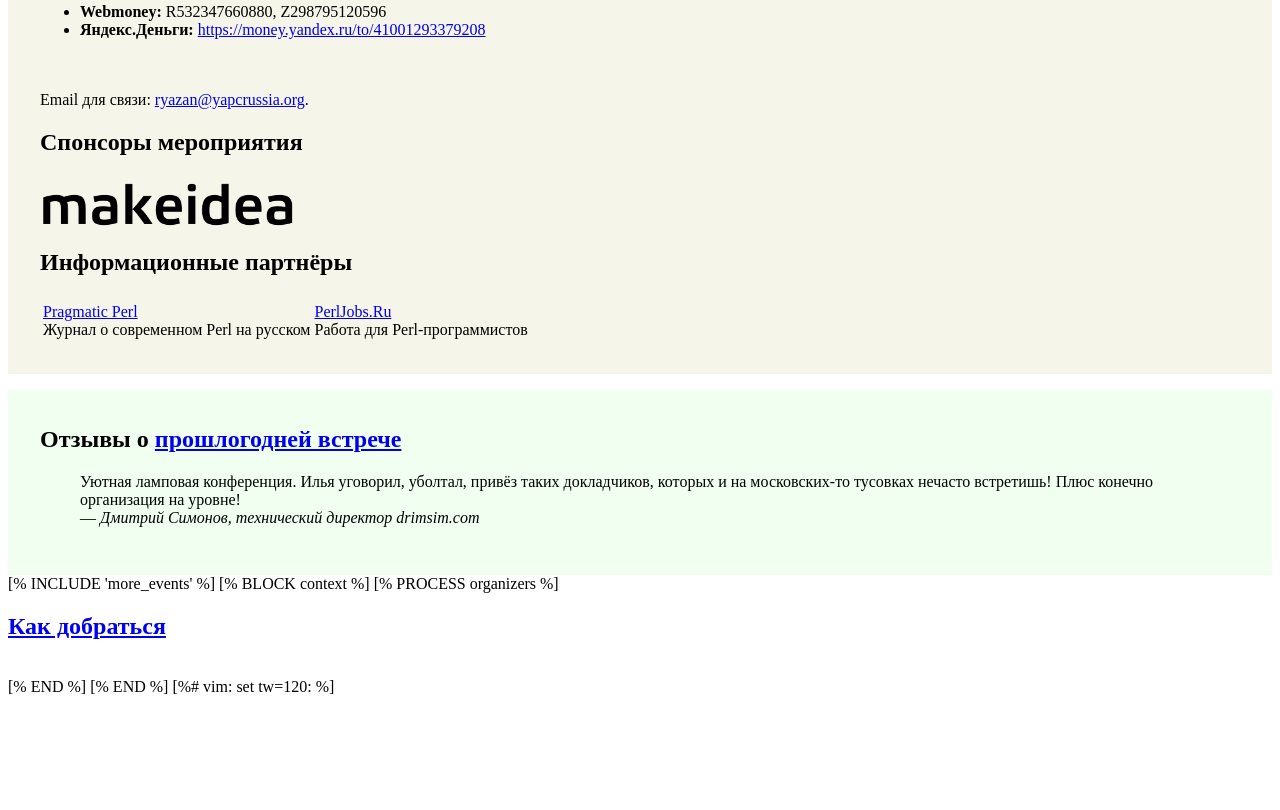
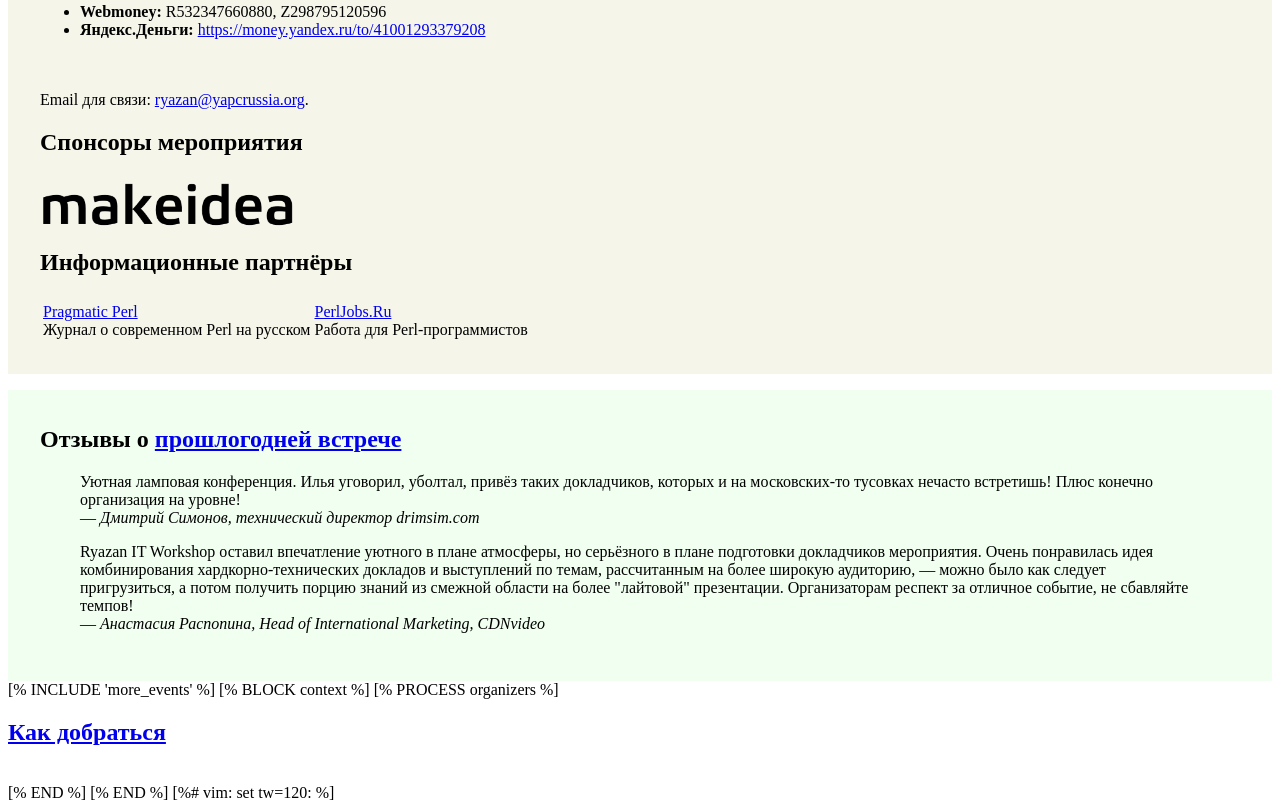
Before and after one commit to ichesnokov/ryazan2018, a plain HTML site: page actdocs/static/index.html in a window 1280 px wide. Shown: the part 705-1515 px from the top of the page. Before the commit the page ends 1409 px from the top, so only its background shows below. Drawn offline with Linux system fonts and the light colour scheme; files whose address does not match are found by name.

Commit message:
Отзыв от Насти

```diff
--- a/actdocs/static/index.html
+++ b/actdocs/static/index.html
@@ -122,6 +122,16 @@
       <cite>Дмитрий Симонов, технический директор drimsim.com</cite>
     </footer>
   </blockquote>
+  <blockquote>
+    Ryazan IT Workshop оставил впечатление уютного в плане атмосферы, но серьёзного в плане подготовки докладчиков
+    мероприятия. Очень понравилась идея комбинирования хардкорно-технических докладов и выступлений по темам,
+    рассчитанным на более широкую аудиторию, &mdash; можно было как следует пригрузиться, а потом получить порцию знаний из
+    смежной области на более "лайтовой" презентации.  Организаторам респект за отличное событие, не сбавляйте темпов!
+    <footer>
+      &mdash;
+      <cite>Анастасия Распопина, Head of International Marketing, CDNvideo</cite>
+    </footer>
+  </blockquote>
 </div>
 
 [% INCLUDE 'more_events' %]
```
